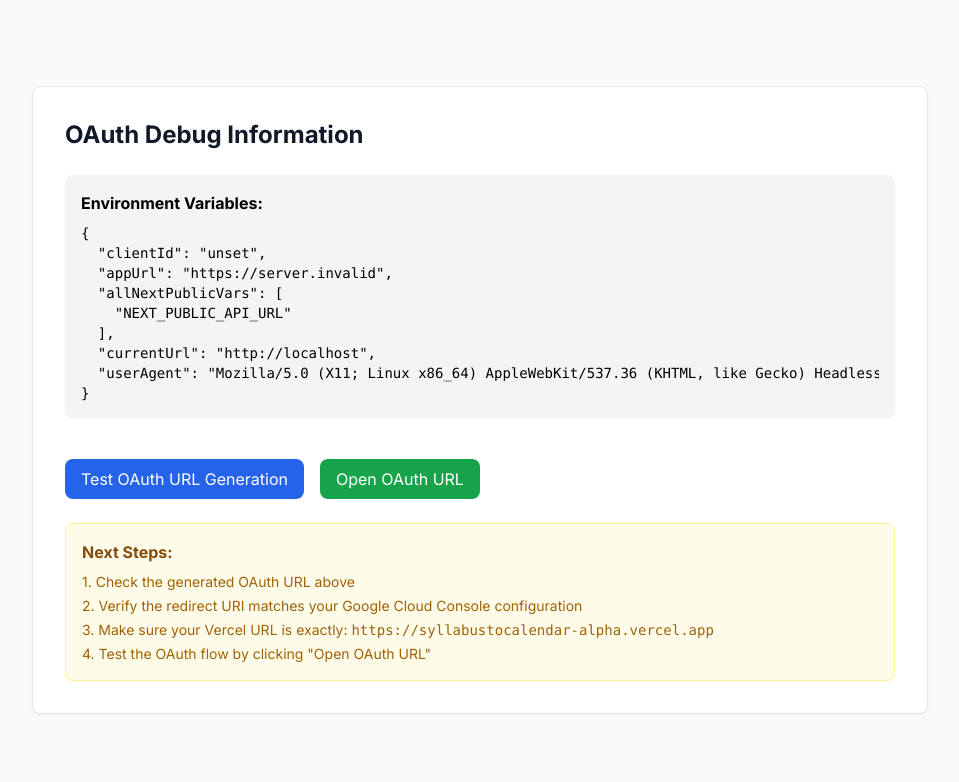
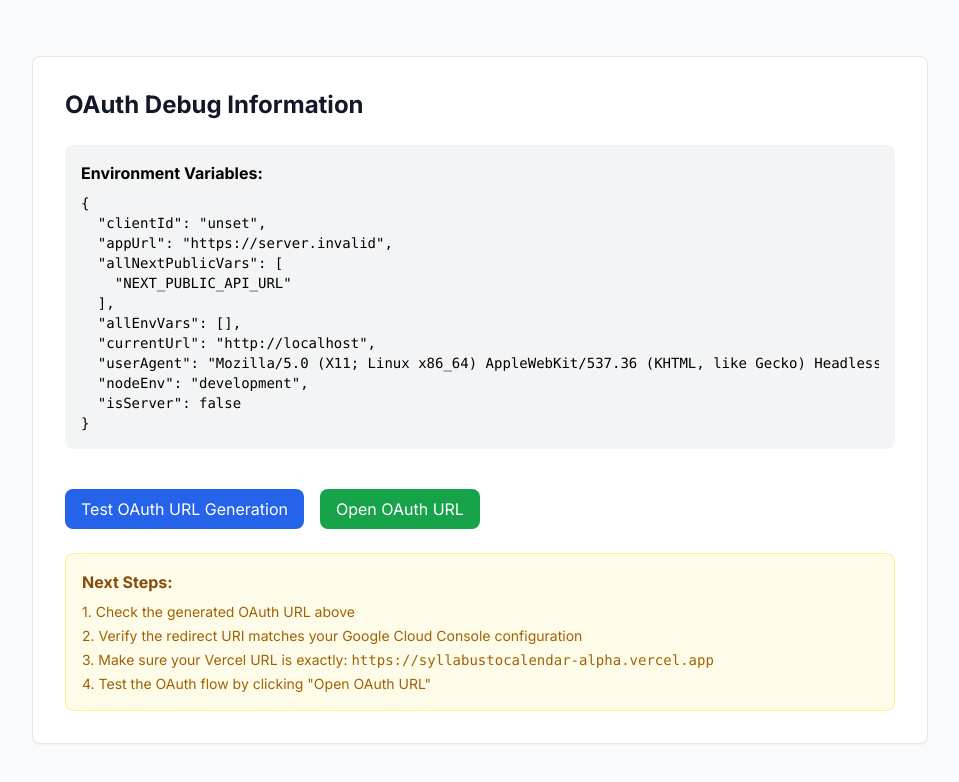
Before and after one commit to ShambhaviGoyal/syllabus-calendar, a Next.js app: page /debug-oauth in a window 1280 px wide. Shown: the top 782 px of the page, without its empty margins (160-1119 px from the left). Built offline with nearby package versions, Linux system fonts and the light colour scheme; no server answers.

Commit message:
Add more debug information to OAuth debug page

```diff
--- a/pages/debug-oauth.tsx
+++ b/pages/debug-oauth.tsx
@@ -10,12 +10,16 @@ export default function DebugOAuth() {
       appUrl: process.env.NEXT_PUBLIC_APP_URL,
       vercelUrl: process.env.NEXT_PUBLIC_VERCEL_URL,
       allNextPublicVars: Object.keys(process.env).filter(key => key.startsWith('NEXT_PUBLIC')),
+      allEnvVars: Object.keys(process.env).filter(key => key.includes('GOOGLE') || key.includes('VERCEL')),
       currentUrl: typeof window !== 'undefined' ? window.location.origin : 'server',
-      userAgent: typeof window !== 'undefined' ? navigator.userAgent : 'server'
+      userAgent: typeof window !== 'undefined' ? navigator.userAgent : 'server',
+      nodeEnv: process.env.NODE_ENV,
+      isServer: typeof window === 'undefined'
     };
 
     setDebugInfo(info);
     console.log('Debug OAuth Info:', info);
+    console.log('All process.env keys:', Object.keys(process.env));
   }, []);
 
   const generateOAuthUrl = () => {
```
